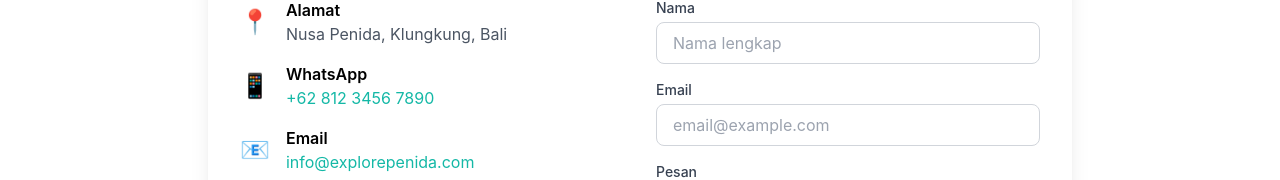
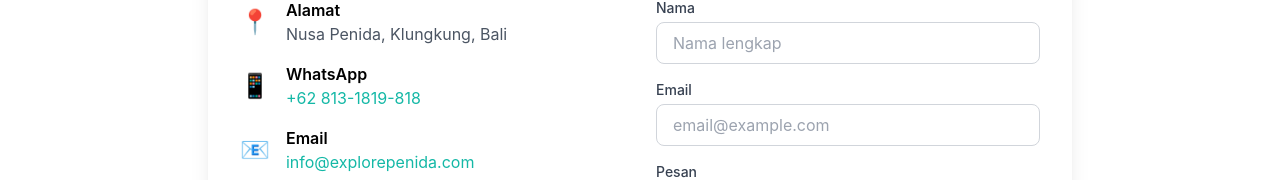
Before and after one commit to explorepenida21/explore-penida, a Next.js app: page /en/kontak in a window 1280 px wide. Shown: the part 438-618 px from the top of the page. Built offline with nearby package versions, Linux system fonts and the light colour scheme; no server answers; the database is empty.

Commit message:
Update WhatsApp contact link and number
Signed-off-by: explorepenida21 <296208636+explorepenida21@users.noreply.github.com>

```diff
--- a/app/[locale]/kontak/page.tsx
+++ b/app/[locale]/kontak/page.tsx
@@ -32,8 +32,8 @@ export default function KontakPage() {
                   <span className='text-2xl'>📱</span>
                   <div>
                     <p className='font-semibold'>WhatsApp</p>
-                    <a href='https://wa.me/6281234567890' className='text-teal-500 hover:text-teal-600'>+62 812 3456 7890</a>
-                  </div>
+                    <a href='https://wa.me/628131819818' className='text-teal-500 hover:text-teal-600'>+62 813-1819-818</a>
+                   </div>
                 </div>
                 <div className='flex items-center gap-4'>
                   <span className='text-2xl'>📧</span>
```
